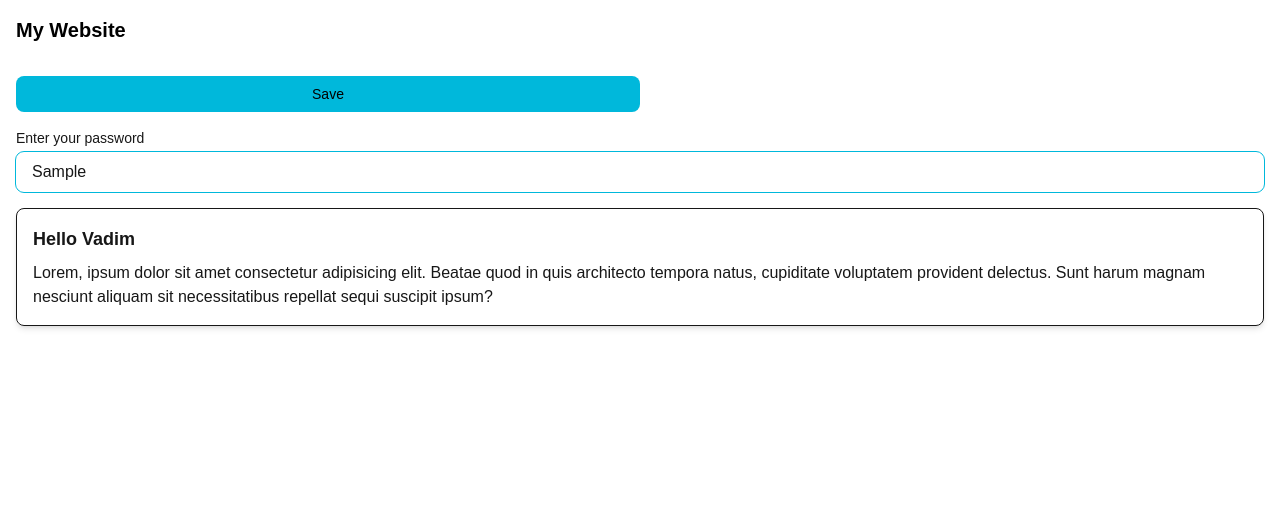
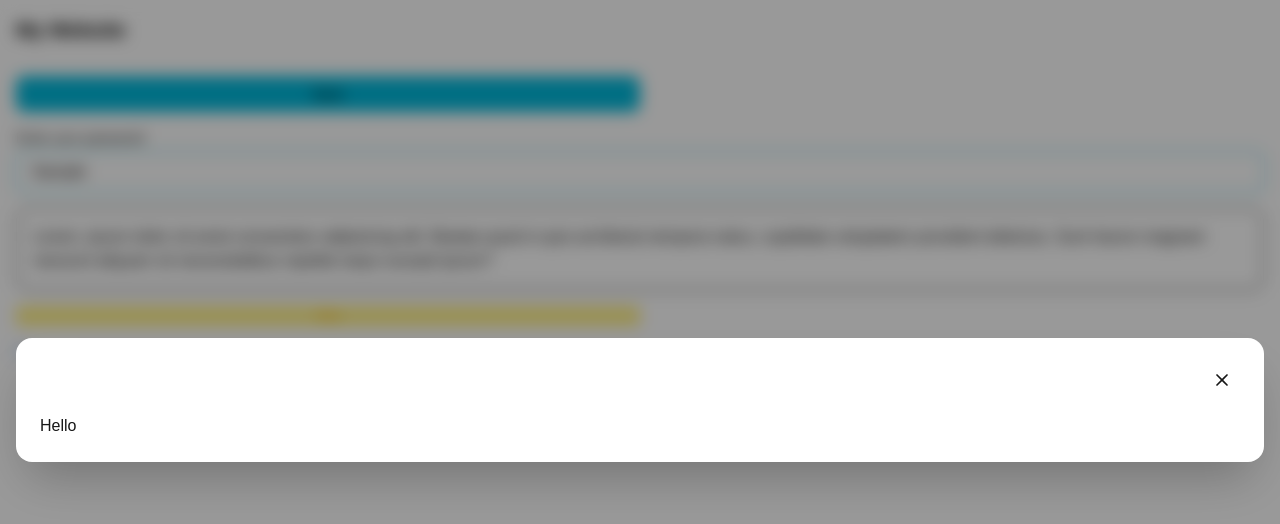
Before and after one commit to Synhro2001/next-shop, a Next.js app: page / in a window 1280 px wide. Both pictures are taken after typing "Sample" into the empty fields and a click on the button "Save". Shown: the top 524 px of the page. Built offline with nearby package versions, Linux system fonts and the light colour scheme.

Commit message:
add UI component
-Badge
-Card
-Spinner
-Skeleton
-Modal

```diff
--- a/app/page.tsx
+++ b/app/page.tsx
@@ -6,15 +6,21 @@ import { Menu, X } from "lucide-react";
 import Button from "@/components/ui/Button/Button";
 import Input from "@/components/ui/Input/Input";
 import Card from "@/components/ui/Card/Card";
+import Modal from "@/components/ui/Modal/Modal";
+import Badge from "@/components/ui/Badge/Badge";
+import Spinner from "@/components/ui/Spinner/Spinner";
 
 
 export default function Home() {
+
+
+  const [isOpen, setIsOpen] = useState(false);
 
   return(
     <div className="p-4">
       <div className="flex flex-col gap-4">
         <Button
-          onClick={() => alert("Saved")}
+          onClick={() => setIsOpen(true)}
           variant="secondary"
           size="sm"
           className="w-1/2"
@@ -28,11 +34,21 @@ export default function Home() {
           variant="secondary"
           size="md"
         />
-        <Card title="Hello Vadim">
+        <Card>
           <div className="">
             <p>Lorem, ipsum dolor sit amet consectetur adipisicing elit. Beatae quod in quis architecto tempora natus, cupiditate voluptatem provident delectus. Sunt harum magnam nesciunt aliquam sit necessitatibus repellat sequi suscipit ipsum?</p>
           </div>
       </Card>
+      <Modal  open={isOpen}
+        onClose={() => setIsOpen(false)}>
+          <div>
+            <h1>Hello</h1>
+          </div>
+      </Modal>
+      <Badge variant="warning" size="sm" className="w-1/2">
+        <p>Test</p>
+      </Badge>
+      <Spinner/>
       </div>
 
        {/* сюда делаем как в visam разные боксы с определенной информацией */}
--- /dev/null
+++ b/components/ui/Badge/Badge.tsx
@@ -0,0 +1,20 @@
+"use client"
+
+import { BadgeProps, badgeSize, badgeVariants } from "./badge.types";
+
+export default function Badge({
+    children,
+    variant = "default",
+    size = "sm",
+    className
+}: BadgeProps) {
+    return (
+        <span className={`rounded font-bold inline-flex items-center justify-center
+            ${badgeVariants[variant]}
+            ${badgeSize[size]}
+            ${className ?? ""}
+        `}>
+            {children}
+        </span>
+    )
+}
--- /dev/null
+++ b/components/ui/Badge/badge.types.tsx
@@ -0,0 +1,26 @@
+
+export type BadgeProps = {
+    children: React.ReactNode;
+    variant?: BadgeVariant;
+    size?: BadgeSize;
+    className?: string;
+}
+
+export const badgeVariants = {
+    default: "bg-blue-200 text-blue-500",
+    success: "bg-green-200 text-green-500",
+    danger: "bg-red-200 text-red-500",
+    warning: "bg-yellow-200 text-yellow-500"
+} as const
+
+export type BadgeVariant =
+    keyof typeof badgeVariants;
+
+export const badgeSize = {
+    sm: "px-1.5 py-0.5 text-xs",
+    md: "px-2 py-1 text-base",
+    lg: "px-2.5 py-1.5 text-lg",
+} as const
+
+export type BadgeSize =
+    keyof typeof badgeSize
--- a/components/ui/Card/Card.tsx
+++ b/components/ui/Card/Card.tsx
@@ -3,12 +3,13 @@
 import { CardProps } from "./card.types";
 
 export default function Card({
-    title,
-    children
+    children,
+    className
 }: CardProps) {
     return (
-        <div className="border rounded-lg p-4 shadow-md">
-            <h3 className="font-semibold text-lg mb-2">{title}</h3>
+        <div
+            className={`rounded-xl border p-4 shadow-sm ${className ?? ""}`}
+        >
             {children}
         </div>
     )
--- a/components/ui/Card/card.types.tsx
+++ b/components/ui/Card/card.types.tsx
@@ -1,10 +1,6 @@
 
 export type CardProps = {
-    title: string;
     children?: React.ReactNode;
-    // description: string;
-    // className?: string;
-    // image?: string;
-    // linkText: string
+    className?: string;
 
 }
--- /dev/null
+++ b/components/ui/Modal/Modal.tsx
@@ -0,0 +1,41 @@
+"use client"
+
+import { X } from "lucide-react";
+import { ModalProps } from "./modal.types";
+
+export default function Modal ({
+    open,
+    onClose,
+    children,
+    className
+}: ModalProps) {
+
+    if (!open) return null;
+
+
+
+    return (
+        <div className="fixed inset-0 z-50 bg-black/40 backdrop-blur-sm">
+            <div className="fixed inset-0 z-50 flex items-center justify-center p-4">
+                <div
+                className={`bg-white p-6 rounded-2xl w-full shadow-2xl ${className ?? ""}`}>
+                    <div className="...">
+                        <div className="flex justify-end">
+                           <button
+                                onClick={onClose}
+                                aria-label="Close modal"
+                                className="rounded-full p-2 hover:bg-gray-100 transition"
+                            >
+                                <X size={20} />
+                            </button>
+                        </div>
+
+                        <div className="mt-4">
+                            {children}
+                        </div>
+                </div>
+                </div>
+            </div>
+        </div>
+    )
+}
--- a/components/ui/Navbar.tsx
+++ b/components/ui/Navbar.tsx
@@ -27,16 +27,16 @@ export default function Navbar({
     return (
     <div className="p-4 ">
         <nav className=" flex justify-between items-center">
-            <h1 className="text-xl text-black font-bold z-70">{title}</h1>
+            <h1 className="text-xl text-black font-bold z-40">{title}</h1>
             <Button
-                className="relative z-70 md:hidden bg-white"
+                className="relative z-45 md:hidden bg-white"
                 onClick={() => setOpen(!open)}
             >
                 {open ? <X size={28} color="black"/> : <Menu size={28} color="black"/>}
             </Button>
         </nav>
         <div className={`
-                fixed inset-0 bg-white z-50
+                fixed inset-0 bg-white z-40
                 transform transition-transform duration-300 ease-in-out
                 ${open ? "translate-x-0" : "-translate-x-full"}
             `}
--- /dev/null
+++ b/components/ui/Skeleton/Skeleton.tsx
@@ -0,0 +1,12 @@
+"use client"
+
+import { SkeletonProps } from "./skeleton.types"
+
+
+export default function Skeleton ({
+    className
+}: SkeletonProps) {
+    return (
+        <div className={`animate-pulse bg-gray-200 rounded-md ${className ?? ""}`}/>
+    )
+}
--- /dev/null
+++ b/components/ui/Skeleton/skeleton.types.tsx
@@ -0,0 +1,4 @@
+
+export type SkeletonProps = {
+    className?: string
+}
--- /dev/null
+++ b/components/ui/Spinner/Spinner.tsx
@@ -0,0 +1,14 @@
+"use client"
+
+import { SpinnerProps, spinnerSizes } from "./spinner.types";
+
+export default function Spinner({
+    size = "sm",
+    className
+}: SpinnerProps) {
+    return (
+        <span className={`rounded-full border-2 border-gray-300 border-t-blue-500 animate-spin
+            ${spinnerSizes[size]}
+            ${className ?? ""}`}/>
+    )
+}
--- /dev/null
+++ b/components/ui/Spinner/spinner.types.tsx
@@ -0,0 +1,14 @@
+
+export type SpinnerProps = {
+    className?: string;
+    size?: SpinnerSize;
+}
+
+export const spinnerSizes = {
+    sm: "h-4 w-4",
+    md: "h-6 w-6",
+    lg: "h-8 w-8"
+} as const
+
+export type SpinnerSize =
+    keyof typeof spinnerSizes
```
Also changed, not shown: components/ui/Modal/modal.types.tsx (added, +7 -0 lines).
